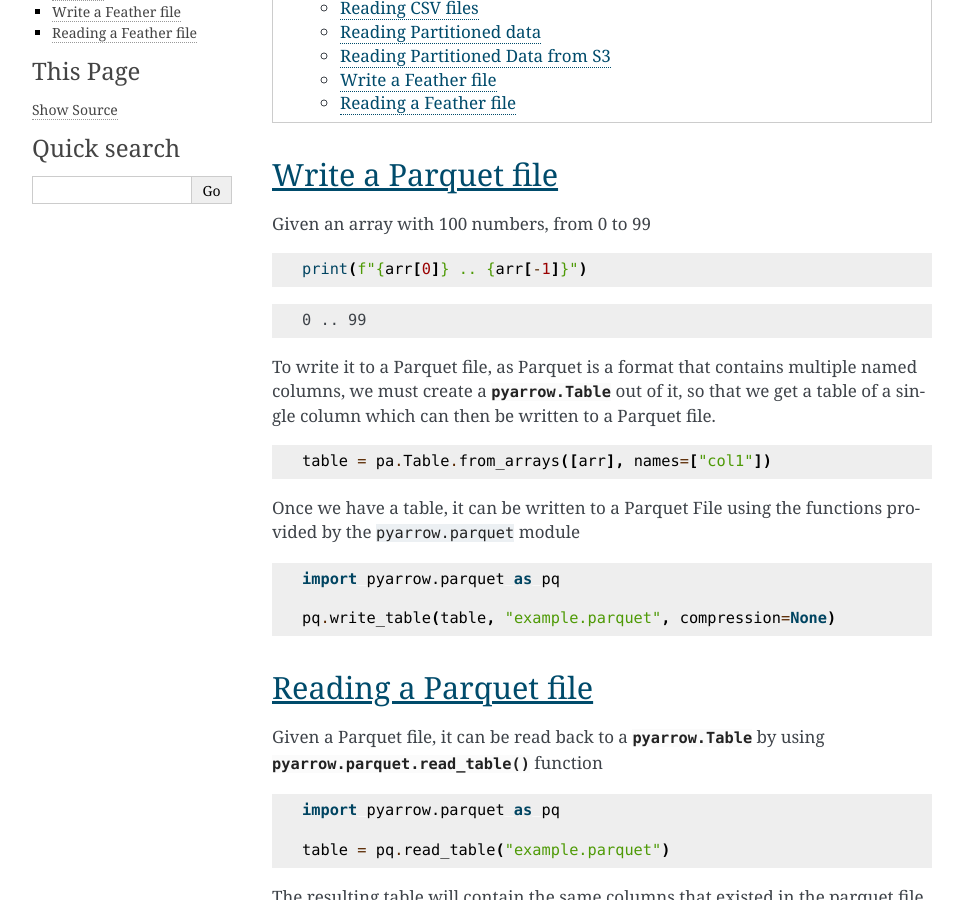
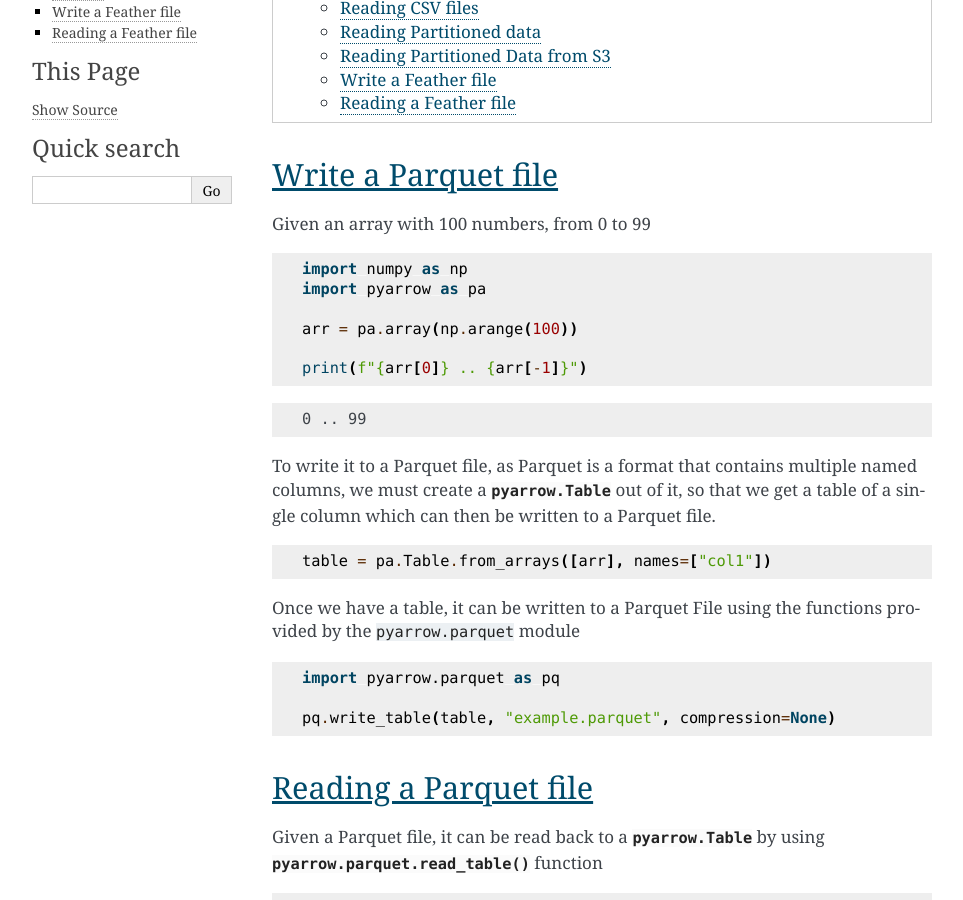
Before and after one commit to apache/arrow-cookbook, a Sphinx documentation site: the page built from python/source/io.rst, in a window 1280 px wide and 900 px high, scrolled down 387 px. Shown: the whole window, without its empty margins (148-1111 px from the left). Built offline with Sphinx 7.4.7, drawn with Linux system fonts in a browser that asks for light colours; some of the changed text lies outside the part shown.

Commit message:
Explicit array creation

```diff
--- a/python/source/io.rst
+++ b/python/source/io.rst
@@ -20,6 +20,11 @@ Write a Parquet file
 Given an array with 100 numbers, from 0 to 99
 
 .. testcode::
+
+    import numpy as np
+    import pyarrow as pa
+
+    arr = pa.array(np.arange(100))
 
     print(f"{arr[0]} .. {arr[-1]}")
 
@@ -121,6 +126,11 @@ the Arrow IPC format.
 Given an array with 100 numbers, from 0 to 99
 
 .. testcode::
+
+    import numpy as np
+    import pyarrow as pa
+
+    arr = pa.array(np.arange(100))
 
     print(f"{arr[0]} .. {arr[-1]}")
 
@@ -372,6 +382,11 @@ Given an array with 100 numbers, from 0 to 99
 
 .. testcode::
 
+    import numpy as np
+    import pyarrow as pa
+
+    arr = pa.array(np.arange(100))
+
     print(f"{arr[0]} .. {arr[-1]}")
 
 .. testoutput::
```
